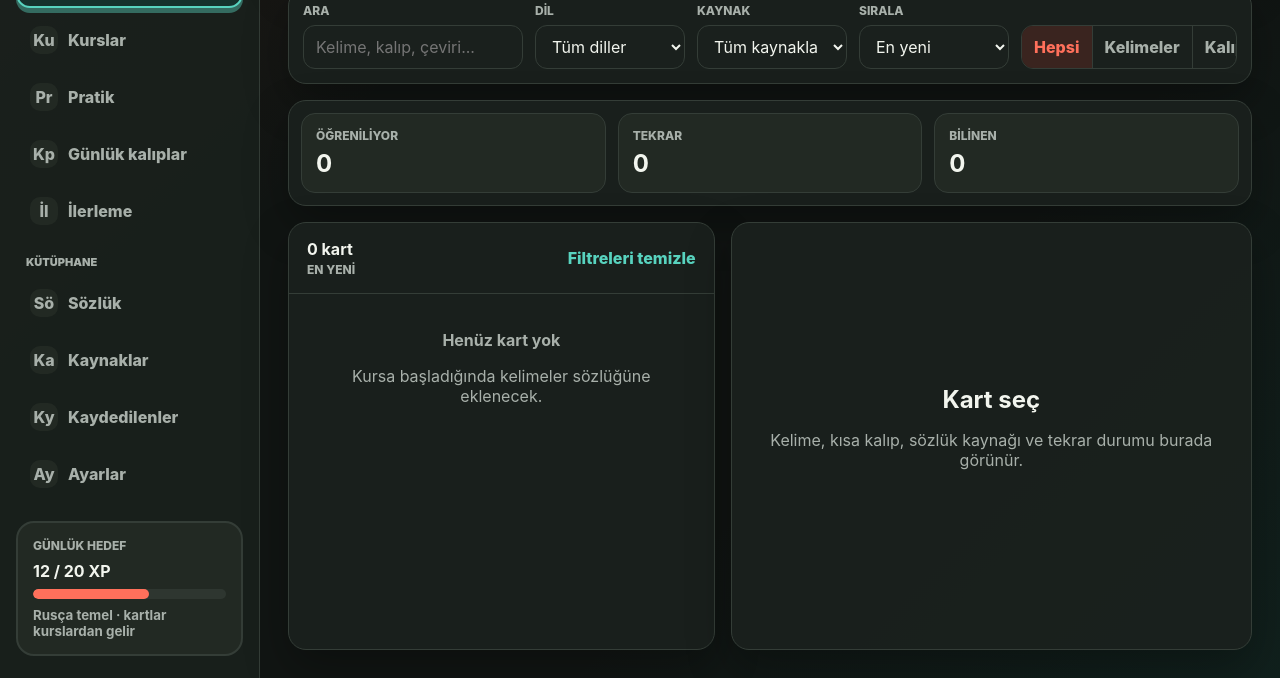
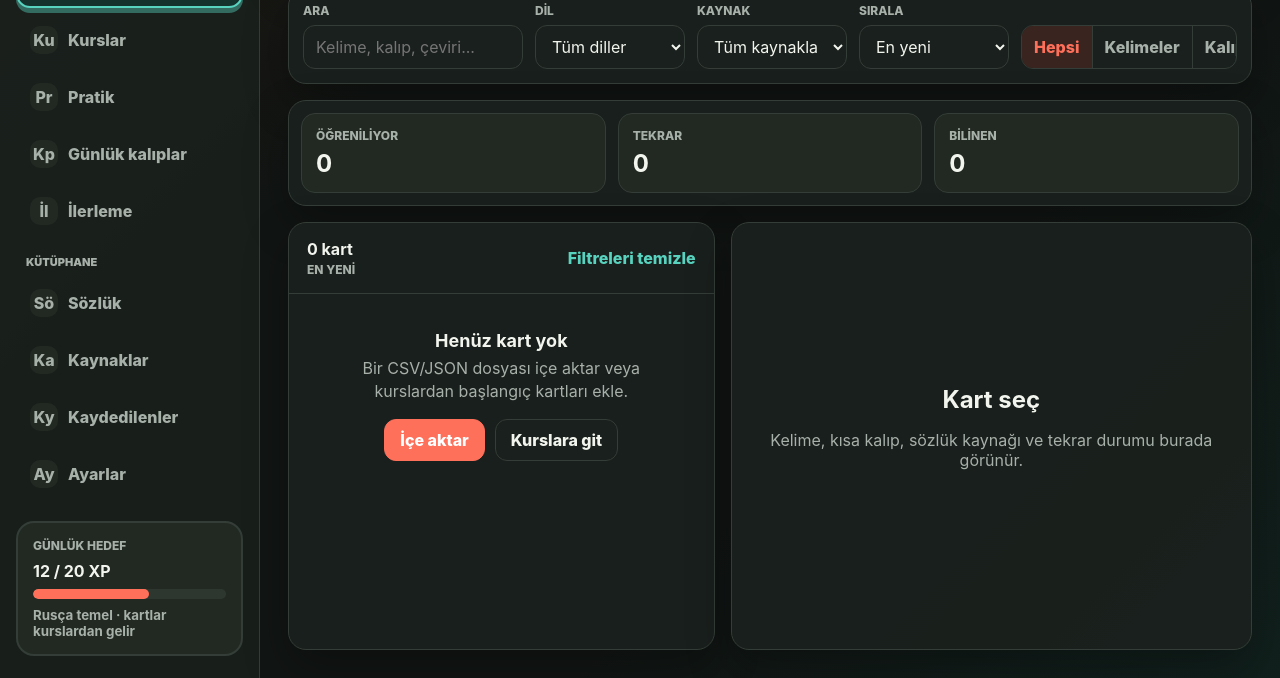
Before and after one commit to yaniych/language-learning-portal, a plain HTML site: page index.html in a window 1280 px wide. Shown: the part 155-833 px from the top of the page. Drawn offline with Linux system fonts and the light colour scheme.

Commit message:
Improve empty dictionary actions

```diff
--- a/app.js
+++ b/app.js
@@ -742,12 +742,7 @@ function renderList() {
   renderStats(filteredItems);
 
   if (!filteredItems.length) {
-    itemList.innerHTML = `
-      <div class="empty-list">
-        <strong>Henüz kart yok</strong>
-        <p>Kursa başladığında kelimeler sözlüğüne eklenecek.</p>
-      </div>
-    `;
+    renderEmptyList();
     renderDetail(null);
     return;
   }
@@ -775,6 +770,42 @@ function renderList() {
   });
 
   renderDetail(items.find((item) => item.id === selectedId));
+}
+
+function renderEmptyList() {
+  const hasCards = items.length > 0;
+  itemList.innerHTML = hasCards
+    ? `
+      <div class="empty-list">
+        <strong>Sonuç bulunamadı</strong>
+        <p>Arama, dil, kaynak veya kart tipi filtrelerini değiştir.</p>
+        <div class="empty-actions">
+          <button class="icon-button" type="button" data-empty-action="clear">Filtreleri temizle</button>
+        </div>
+      </div>
+    `
+    : `
+      <div class="empty-list">
+        <strong>Henüz kart yok</strong>
+        <p>Bir CSV/JSON dosyası içe aktar veya kurslardan başlangıç kartları ekle.</p>
+        <div class="empty-actions">
+          <button class="primary-button" type="button" data-empty-action="import">İçe aktar</button>
+          <button class="icon-button" type="button" data-empty-action="courses">Kurslara git</button>
+        </div>
+      </div>
+    `;
+
+  itemList.querySelectorAll("[data-empty-action]").forEach((button) => {
+    button.addEventListener("click", () => {
+      if (button.dataset.emptyAction === "import") {
+        importFileInput.click();
+      } else if (button.dataset.emptyAction === "courses") {
+        switchView("courses", document.querySelector('[data-view="courses"]'));
+      } else {
+        clearFilters();
+      }
+    });
+  });
 }
 
 function renderStats(filteredItems) {
@@ -1146,7 +1177,7 @@ searchInput.addEventListener("input", renderList);
 languageFilter.addEventListener("change", renderList);
 sourceFilter.addEventListener("change", renderList);
 sortSelect.addEventListener("change", renderList);
-clearFiltersButton.addEventListener("click", () => {
+function clearFilters() {
   searchInput.value = "";
   languageFilter.value = "all";
   sourceFilter.value = "all";
@@ -1154,7 +1185,9 @@ clearFiltersButton.addEventListener("click", () => {
   segments.forEach((button) => button.classList.toggle("active", button.dataset.type === "all"));
   activeType = "all";
   renderList();
-});
+}
+
+clearFiltersButton.addEventListener("click", clearFilters);
 exportButton.addEventListener("click", exportCsv);
 importButton.addEventListener("click", () => importFileInput.click());
 importFileInput.addEventListener("change", handleImportFile);
--- a/styles.css
+++ b/styles.css
@@ -754,6 +754,27 @@ button:focus-visible {
   text-align: center;
 }
 
+.empty-list strong {
+  color: var(--ink);
+  display: block;
+  font-size: 18px;
+  margin-bottom: 6px;
+}
+
+.empty-list p {
+  margin: 0 auto;
+  max-width: 360px;
+  line-height: 1.45;
+}
+
+.empty-actions {
+  margin-top: 16px;
+  display: flex;
+  justify-content: center;
+  gap: 10px;
+  flex-wrap: wrap;
+}
+
 .hidden {
   display: none !important;
 }
```
